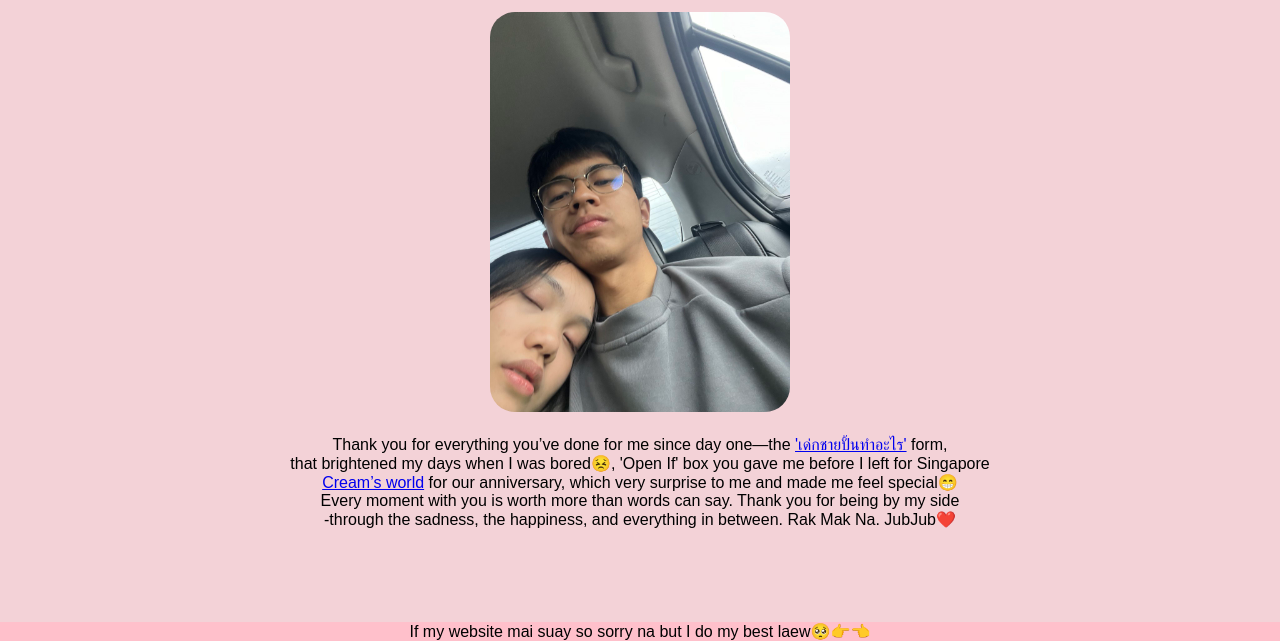
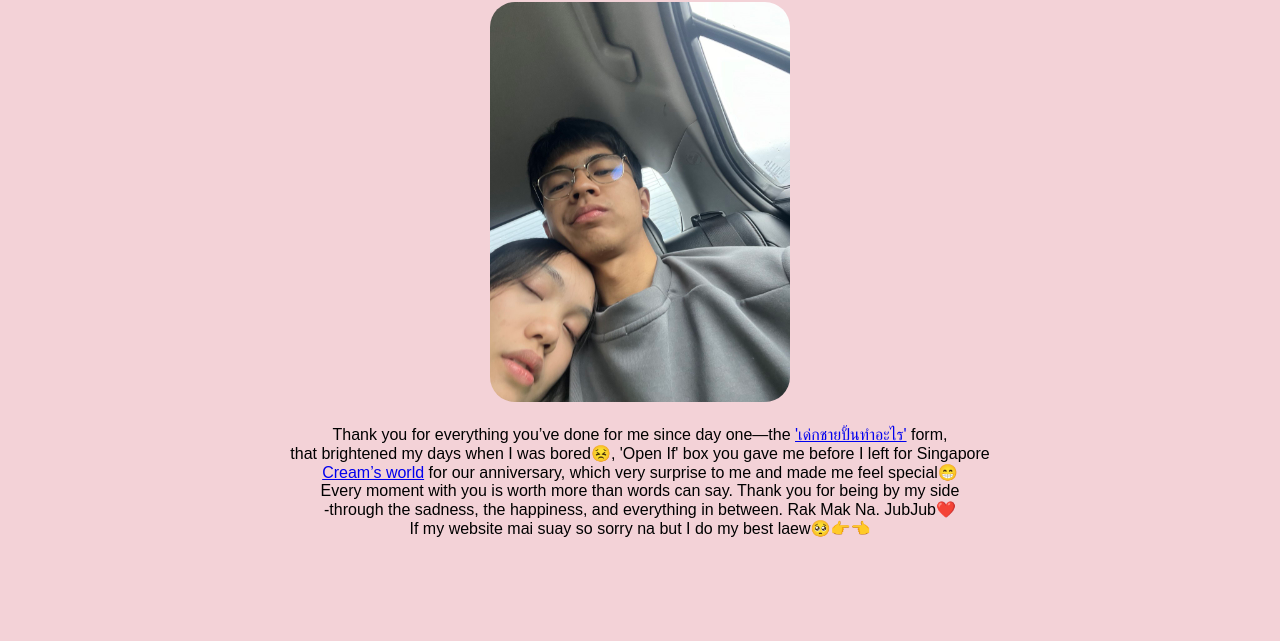
Before and after one commit to KTWC/KunCreamEiEi, a plain HTML site: page yes.html in a window 1280 px wide. Shown: the part 159-800 px from the top of the page. Drawn offline with Linux system fonts and the light colour scheme.

Commit message:
Update style.css

```diff
--- a/style.css
+++ b/style.css
@@ -47,10 +47,6 @@ img {
 }
 
 .footer {
-    position: absolute;
-    bottom: 0;
-    left: 0;
     width: 100%;
     text-align: center;
-    background-color: pink;
 }
```
